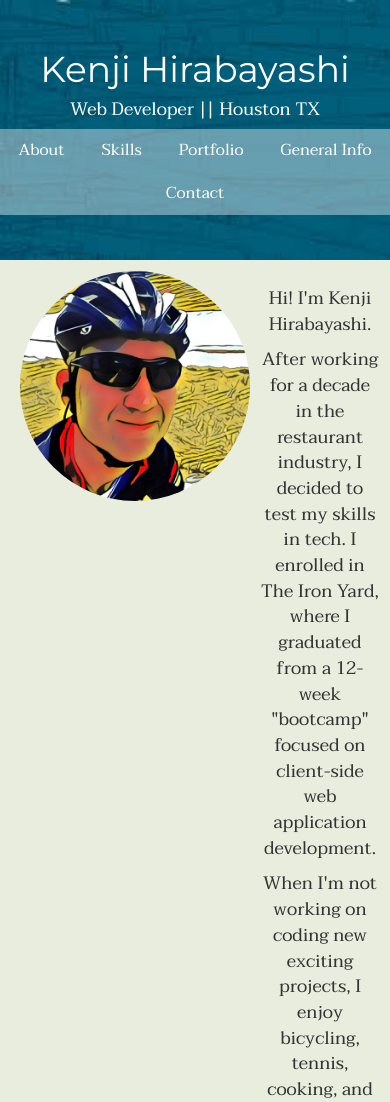
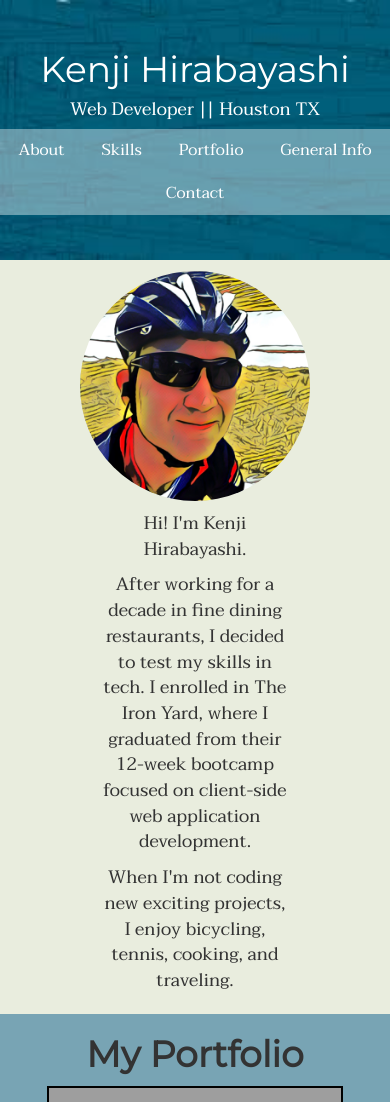
Before and after one commit to mkhira2/portfolio, a PHP site: page / in a window 390 px wide. Shown: the top 1102 px of the page. Run offline with PHP 8.4, Linux system fonts and the light colour scheme; some libraries are stand-ins or nearby versions; grey boxes are pictures that could not be loaded.

Commit message:
added media query

```diff
--- a/home.html
+++ b/home.html
@@ -26,15 +26,13 @@
     </header>
 
     <section id='about'>
-        <div id="aboutPage">
           <div id="profilePic">
               <img src="images/profile.jpg" id="kenjiPic" >
           </div>
           <div id="profileText">
             <p>Hi! I'm Kenji Hirabayashi. </p>
-            <p>After working for a decade in the restaurant industry, I decided to test my skills in tech. I enrolled in The Iron Yard, where I graduated from a 12-week "bootcamp" focused on client-side web application development.</p>
-            <p>When I'm not working on coding new exciting projects, I enjoy bicycling, tennis, cooking, and traveling.</p>
-          </div>
+            <p>After working for a decade in fine dining restaurants, I decided to test my skills in tech. I enrolled in The Iron Yard, where I graduated from their 12-week bootcamp focused on client-side web application development.</p>
+            <p>When I'm not coding new exciting projects, I enjoy bicycling, tennis, cooking, and traveling.</p>
         </div>
     </section>
 
--- a/styles/style.css
+++ b/styles/style.css
@@ -130,11 +130,8 @@ h3 {
 section#about {
     font-size: 18px;
 		background: #E9EDDE;
-}
-
-#aboutPage {
-	display: flex;
-	justify-content: space-around;
+		display: flex;
+		justify-content: space-around;
 }
 
 #profileText {
@@ -187,3 +184,14 @@ footer {
 .copyright {
 	margin-top: 10px;
 }
+
+@media (max-width: 800px) {
+	section#about {
+		display: block;
+		text-align: center;
+	}
+
+	#profileText {
+		margin: 0 auto;
+	}
+}
```
